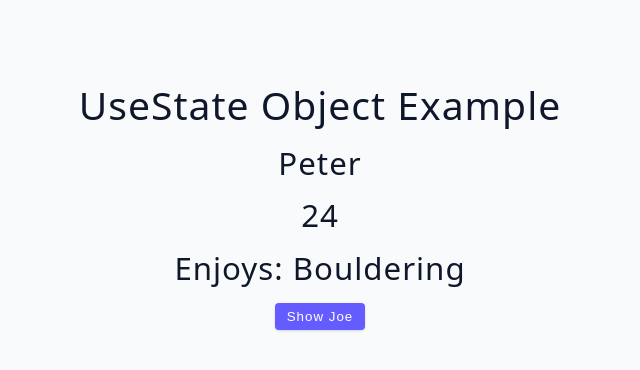
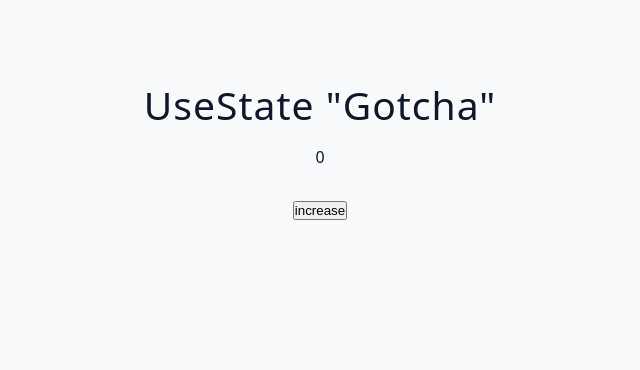
Before and after one commit to evgenii-shvetsov/react-18, a React (Vite) app in the folder react-vite/: page / in a window 1280 px wide. Shown: the top 370 px of the page, without its empty margins (320-960 px from the left). Built offline with nearby package versions, Linux system fonts and the light colour scheme.

Commit message:
complete useState practice

```diff
--- a/react-vite/src/App.jsx
+++ b/react-vite/src/App.jsx
@@ -1,5 +1,5 @@
-import Starter from './tutorial/01-useState/starter/04-useState-object'
-import Final from "./tutorial/01-useState/final/04-useState-object";
+import Starter from './tutorial/01-useState/starter/05-useState-gotcha'
+import Final from "./tutorial/01-useState/final/05-useState-gotcha";
 
 function App() {
   return (
--- a/react-vite/src/tutorial/01-useState/starter/05-useState-gotcha.jsx
+++ b/react-vite/src/tutorial/01-useState/starter/05-useState-gotcha.jsx
@@ -1,5 +1,19 @@
+import { useState } from "react";
+
 const UseStateGotcha = () => {
-  return <h2>useState "gotcha"</h2>;
+  const [value, setValue] = useState(0);
+
+  const handleClick = () => {
+    setTimeout(() => setValue((prev) => (prev += 1)), 3000);
+  };
+
+  return (
+    <>
+      <h2>useState "gotcha"</h2>
+      <p>{value}</p>
+      <button onClick={handleClick}>increase</button>
+    </>
+  );
 };
 
 export default UseStateGotcha;
```
